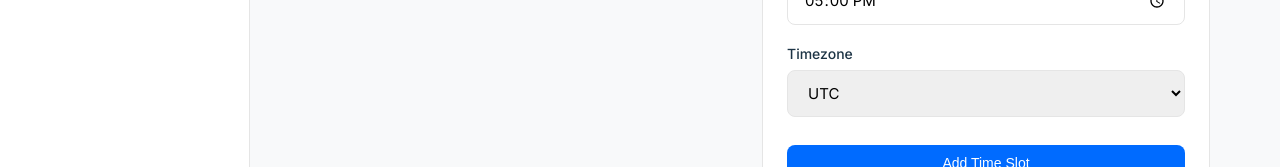
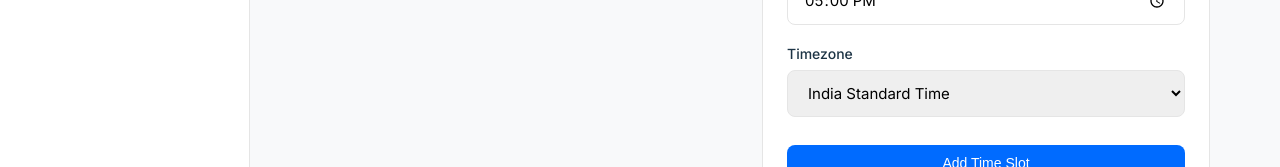
Before and after one commit to keerthivnair/event-scheduler, a React app in the folder frontend/: page /admin/availability in a window 1280 px wide. Shown: the part 448-615 px from the top of the page. Built offline with nearby package versions, Linux system fonts and the light colour scheme; no server answers; the HTML template or start-up script is replaced by a standard one.

Commit message:
Timezone stability and exact end-time constraint fixes

```diff
--- a/frontend/src/pages/Admin/Availability.jsx
+++ b/frontend/src/pages/Admin/Availability.jsx
@@ -88,7 +88,7 @@ export default function Availability() {
             </div>
             <div className="form-group">
               <label className="form-label">Timezone</label>
-              <select name="timezone" className="form-control" required defaultValue="UTC">
+              <select name="timezone" className="form-control" required defaultValue="Asia/Kolkata">
                 <option value="UTC">UTC</option>
                 <option value="America/New_York">Eastern Time (US & Canada)</option>
                 <option value="America/Chicago">Central Time (US & Canada)</option>
```
Also changed, not shown: 2 other files (tests, documents, lock files or other folders).
